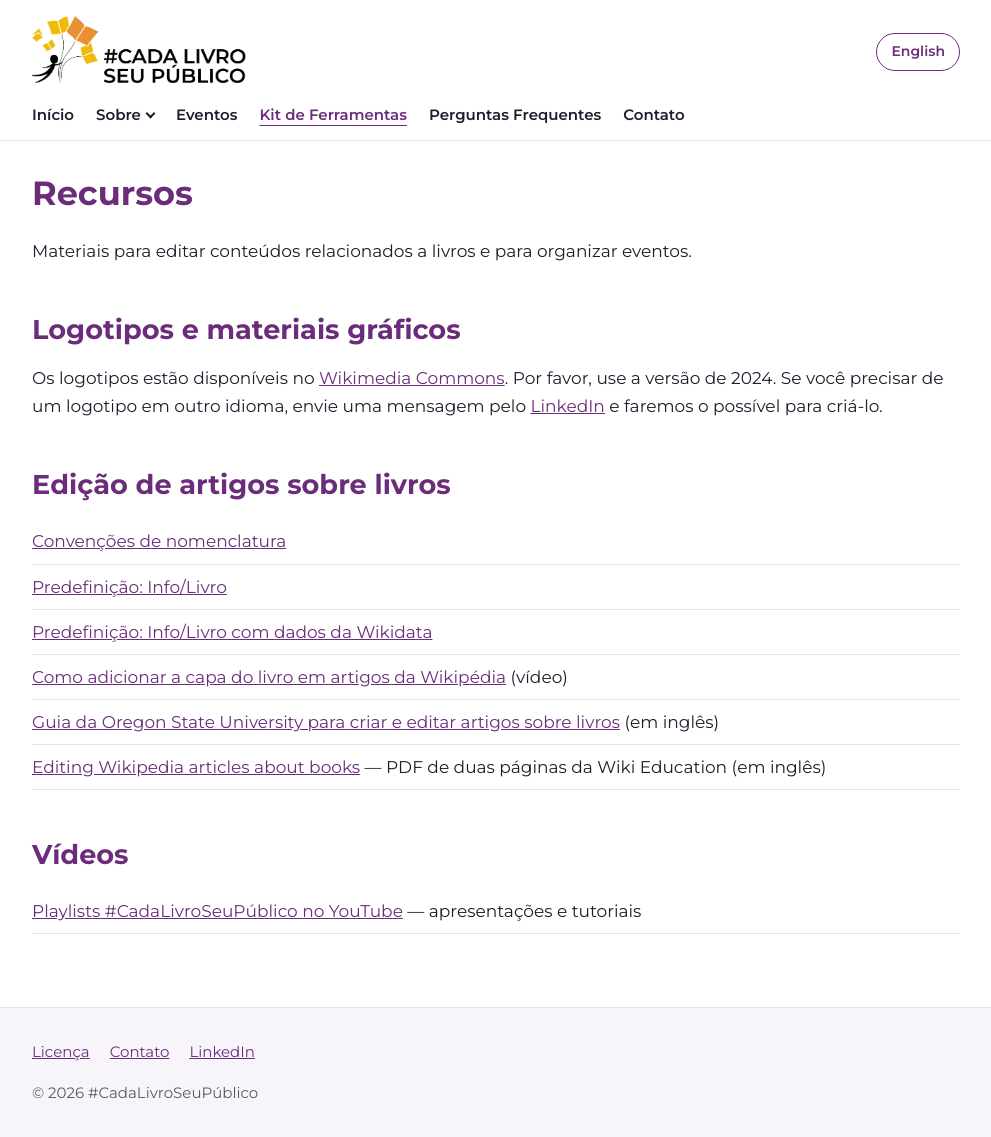
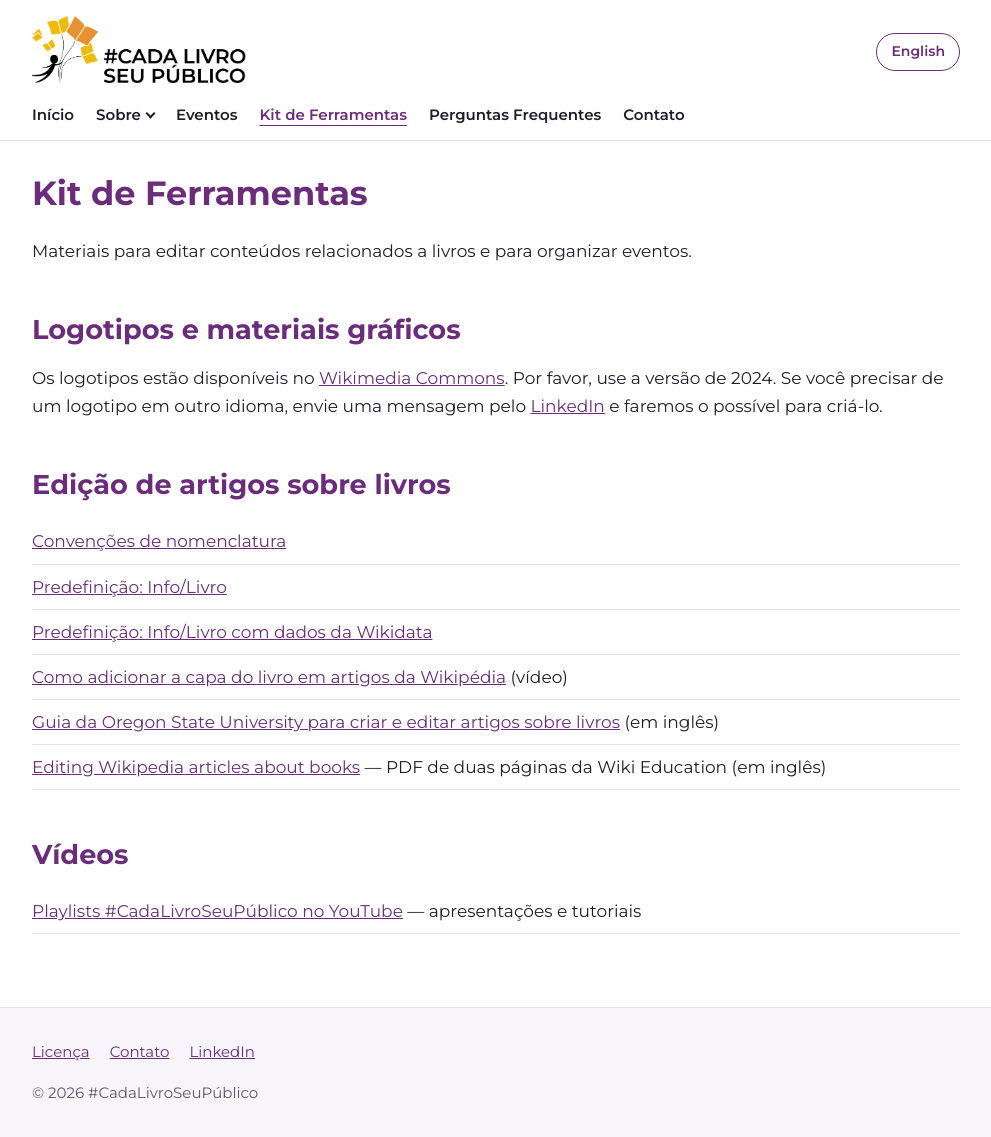
Before and after one commit to ELEMBridges/everybookitsreader, a Jekyll site: the page built from pages/pt/resources.md, in a window 1280 px wide. Shown: the whole page, without its empty margins (144-1135 px from the left). Built offline with Jekyll 4.4.1, drawn with Linux system fonts in a browser that asks for light colours.

Commit message:
Retitle Recursos page to Kit de Ferramentas

```diff
--- a/pages/pt/resources.md
+++ b/pages/pt/resources.md
@@ -1,5 +1,5 @@
 ---
-title: "Recursos"
+title: "Kit de Ferramentas"
 lang: pt
 ref: resources
 permalink: /pt/resources/
```
